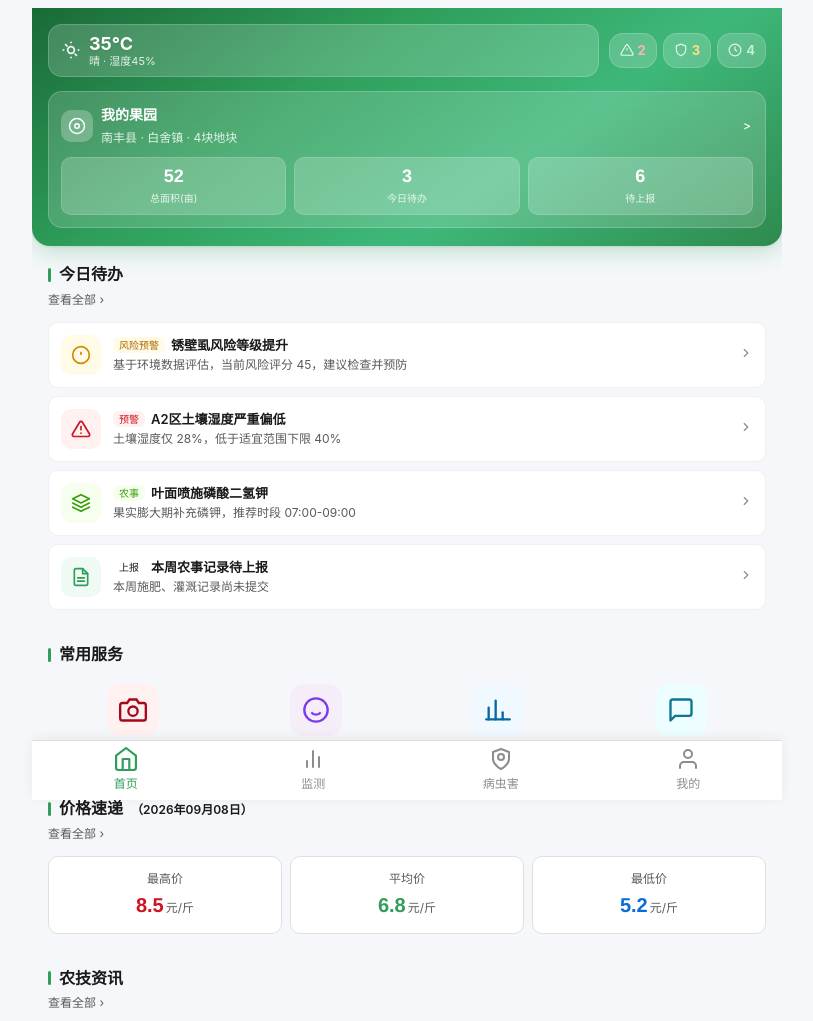
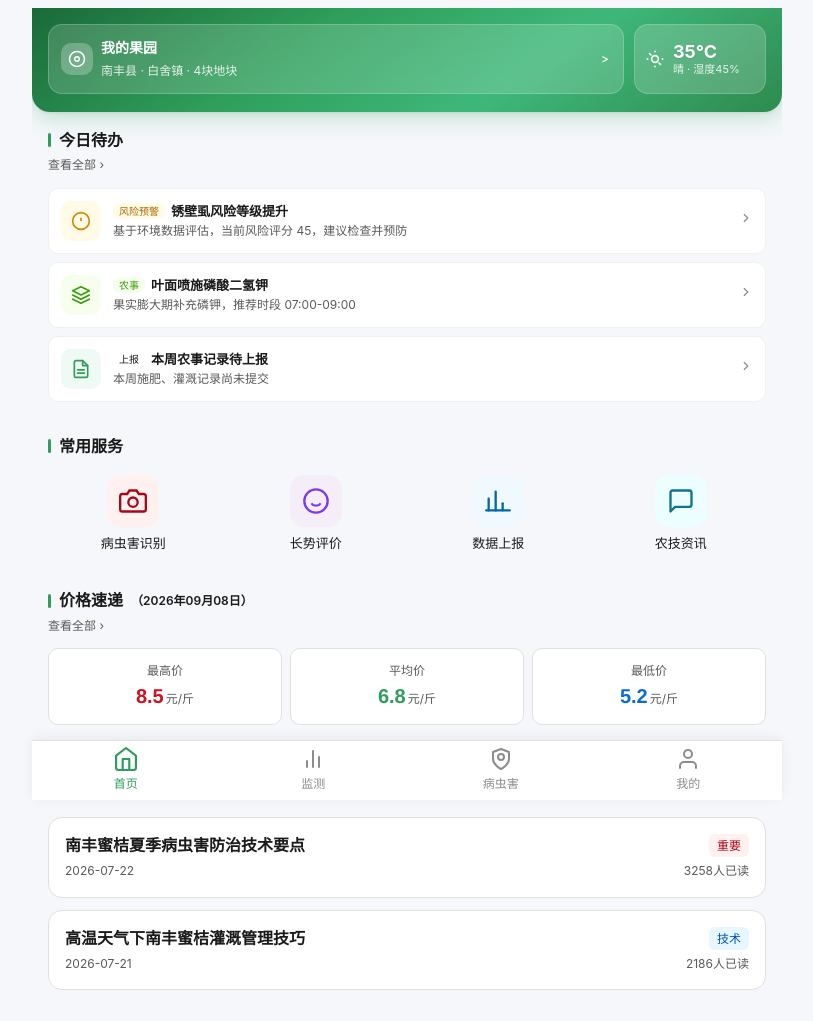
Before and after one commit to user007a/pro_orangemodel, a plain HTML site: page html/mobile/mb_home.html in a window 1280 px wide. Shown: the top 1021 px of the page, without its empty margins (233-1046 px from the left). Drawn offline with Linux system fonts and the light colour scheme.

Commit message:
0908middle-version
更新一下移动端的首页，精简一下内容

```diff
--- a/html/mobile/mb_home.html
+++ b/html/mobile/mb_home.html
@@ -16,12 +16,12 @@
     .mb-header-home::before { display: none; }
     .mb-header-home::after { display: none; }
 
-    /* 顶部：天气 + 地块状态 */
+    /* 顶部：我的果园 + 天气 */
     .header-top {
       display: flex;
-      align-items: center;
+      align-items: stretch;
       justify-content: space-between;
-      padding: 4px 0 14px;
+      padding: 4px 0 0;
       gap: 10px;
     }
 
@@ -31,12 +31,13 @@
       gap: 8px;
       font-size: var(--font-sm);
       background: rgba(255,255,255,0.18);
-      padding: 8px 12px;
+      padding: 8px 10px;
       border-radius: var(--radius-lg);
       backdrop-filter: blur(8px);
       -webkit-backdrop-filter: blur(8px);
       border: 1px solid rgba(255,255,255,0.18);
-      flex: 1;
+      flex: 0 0 132px;
+      box-sizing: border-box;
     }
     .header-weather svg { width: 20px; height: 20px; opacity: 0.95; }
     .weather-temp { font-weight: 700; font-size: var(--font-lg); text-shadow: 0 1px 2px rgba(0,0,0,0.08); }
@@ -74,17 +75,24 @@
       backdrop-filter: blur(10px);
       -webkit-backdrop-filter: blur(10px);
       border: 1px solid rgba(255,255,255,0.2);
+      flex: 1;
+      min-width: 0;
+      display: flex;
+      align-items: center;
+      box-sizing: border-box;
     }
     .orchard-header {
       display: flex;
       align-items: center;
       justify-content: space-between;
-      margin-bottom: 10px;
+      width: 100%;
+      margin-bottom: 0;
     }
     .orchard-title-wrap {
       display: flex;
       align-items: center;
       gap: 8px;
+      min-width: 0;
     }
     .orchard-icon {
       width: 32px;
@@ -375,33 +383,10 @@
 </head>
 <body>
   <div class="mb-app">
-    <!-- Header：今日天气 + 地块状态 + 我的果园（统一品牌色） -->
+    <!-- Header：今日天气 + 我的果园（统一品牌色） -->
     <div class="mb-header-home">
       <div class="header-top">
-        <div class="header-weather">
-          <svg viewBox="0 0 24 24" fill="none" stroke="currentColor" stroke-width="2"><circle cx="12" cy="12" r="4"/><path d="M12 2v2"/><path d="M12 20v2"/><path d="m4.93 4.93 2.83 2.83"/><path d="m16.24 16.24 2.83 2.83"/><path d="M2 12h2"/><path d="M20 12h2"/></svg>
-          <div class="weather-info">
-            <span class="weather-temp">35°C</span>
-            <span class="weather-desc">晴 · 湿度45%</span>
-          </div>
-        </div>
-        <div class="plot-status">
-          <div class="plot-status-chip alert" onclick="navigateTo('mb_messages.html')">
-            <svg viewBox="0 0 24 24" fill="none" stroke="currentColor" stroke-width="2"><path d="M10.29 3.86L1.82 18a2 2 0 0 0 1.71 3h16.94a2 2 0 0 0 1.71-3L13.71 3.86a2 2 0 0 0-3.42 0z"/><line x1="12" y1="9" x2="12" y2="13"/></svg>
-            <span class="plot-status-num">2</span>
-          </div>
-          <div class="plot-status-chip warn" onclick="navigateTo('mb_messages.html')">
-            <svg viewBox="0 0 24 24" fill="none" stroke="currentColor" stroke-width="2"><path d="M12 22s8-4 8-10V5l-8-3-8 3v7c0 6 8 10 8 10z"/></svg>
-            <span class="plot-status-num">3</span>
-          </div>
-          <div class="plot-status-chip ok">
-            <svg viewBox="0 0 24 24" fill="none" stroke="currentColor" stroke-width="2"><circle cx="12" cy="12" r="10"/><polyline points="12 6 12 12 16 14"/></svg>
-            <span class="plot-status-num">4</span>
-          </div>
-        </div>
-      </div>
-
-      <!-- 我的果园：嵌入 Header 内 -->
+        <!-- 我的果园：与天气同排 -->
         <div class="orchard-card" onclick="navigateTo('mb_data_orchard.html')">
           <div class="orchard-header">
             <div class="orchard-title-wrap">
@@ -418,18 +403,12 @@
               <svg viewBox="0 0 24 24" fill="none" stroke="currentColor" stroke-width="2"><polyline points="9 18 15 12 9 6"/></svg>
             </div>
           </div>
-        <div class="orchard-stats">
-          <div class="orchard-stat">
-            <div class="orchard-stat-value">52</div>
-            <div class="orchard-stat-label">总面积(亩)</div>
         </div>
-          <div class="orchard-stat">
-            <div class="orchard-stat-value">3</div>
-            <div class="orchard-stat-label">今日待办</div>
-          </div>
-          <div class="orchard-stat">
-            <div class="orchard-stat-value">6</div>
-            <div class="orchard-stat-label">待上报</div>
+        <div class="header-weather">
+          <svg viewBox="0 0 24 24" fill="none" stroke="currentColor" stroke-width="2"><circle cx="12" cy="12" r="4"/><path d="M12 2v2"/><path d="M12 20v2"/><path d="m4.93 4.93 2.83 2.83"/><path d="m16.24 16.24 2.83 2.83"/><path d="M2 12h2"/><path d="M20 12h2"/></svg>
+          <div class="weather-info">
+            <span class="weather-temp">35°C</span>
+            <span class="weather-desc">晴 · 湿度45%</span>
           </div>
         </div>
       </div>
@@ -599,26 +578,8 @@
     window.location.href = page;
   }
 
-  // 今日待办数据：预警/农事/上报三类
+  // 今日待办数据：农事/上报两类，风险预警由引擎动态注入
   var todoItems = [
-    {
-      type: 'alert',
-      tagText: '预警',
-      title: 'A2区土壤湿度严重偏低',
-      desc: '土壤湿度仅 28%，低于适宜范围下限 40%',
-      icon: '<svg viewBox="0 0 24 24" fill="none" stroke="currentColor" stroke-width="2" stroke-linecap="round" stroke-linejoin="round"><path d="M10.29 3.86L1.82 18a2 2 0 0 0 1.71 3h16.94a2 2 0 0 0 1.71-3L13.71 3.86a2 2 0 0 0-3.42 0z"/><line x1="12" y1="9" x2="12" y2="13"/><line x1="12" y1="17" x2="12.01" y2="17"/></svg>',
-      action: '立即处理',
-      task: {
-        id: 't-alert-soil',
-        title: 'A2区土壤湿度严重偏低',
-        status: 'pending',
-        time: '今日 18:00 前',
-        area: '适用区域：A2区',
-        source: '来源：土壤传感器',
-        desc: '土壤湿度仅 28%，低于适宜范围下限 (40%)，可能影响果实膨大。建议立即进行灌溉作业。',
-        suggestion: '1. 立即启动滴灌系统，单株灌溉 30-40L；\n2. 灌溉后 2 小时复测土壤湿度；\n3. 若湿度仍低于 40%，二次灌溉；\n4. 关注近 3 天天气，避免雨前过度灌溉。'
-      }
-    },
     {
       type: 'farm',
       tagText: '农事',
@@ -737,7 +698,7 @@
       }
     };
     var results = window.PestRiskEngine.assess(envData, historyData);
-    var high = results.filter(function(r) { return r.level === 'high' && r.key !== '红蜘蛛'; }); // 排除已在硬编码 todo 里的红蜘蛛
+    var high = results.filter(function(r) { return r.level === 'high' && r.key !== '红蜘蛛'; });
     high.slice(0, 1).forEach(function(r) {
       var icons = {
         '锈壁虱': '<svg viewBox="0 0 24 24" fill="none" stroke="currentColor" stroke-width="2"><circle cx="12" cy="12" r="10"/><path d="M12 8v4"/></svg>',
```
Lines whose indentation alone changed are shown as unchanged.
